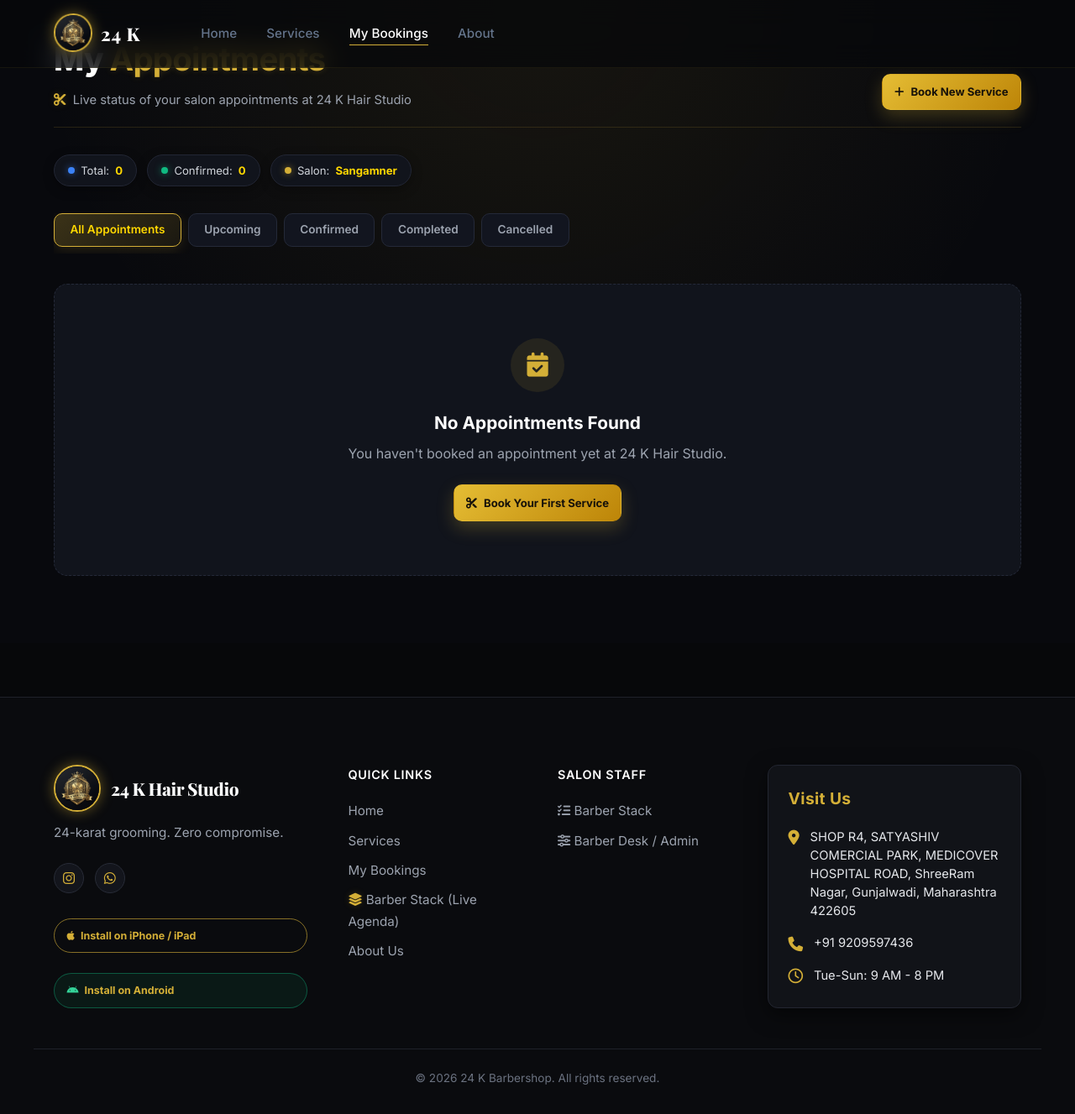
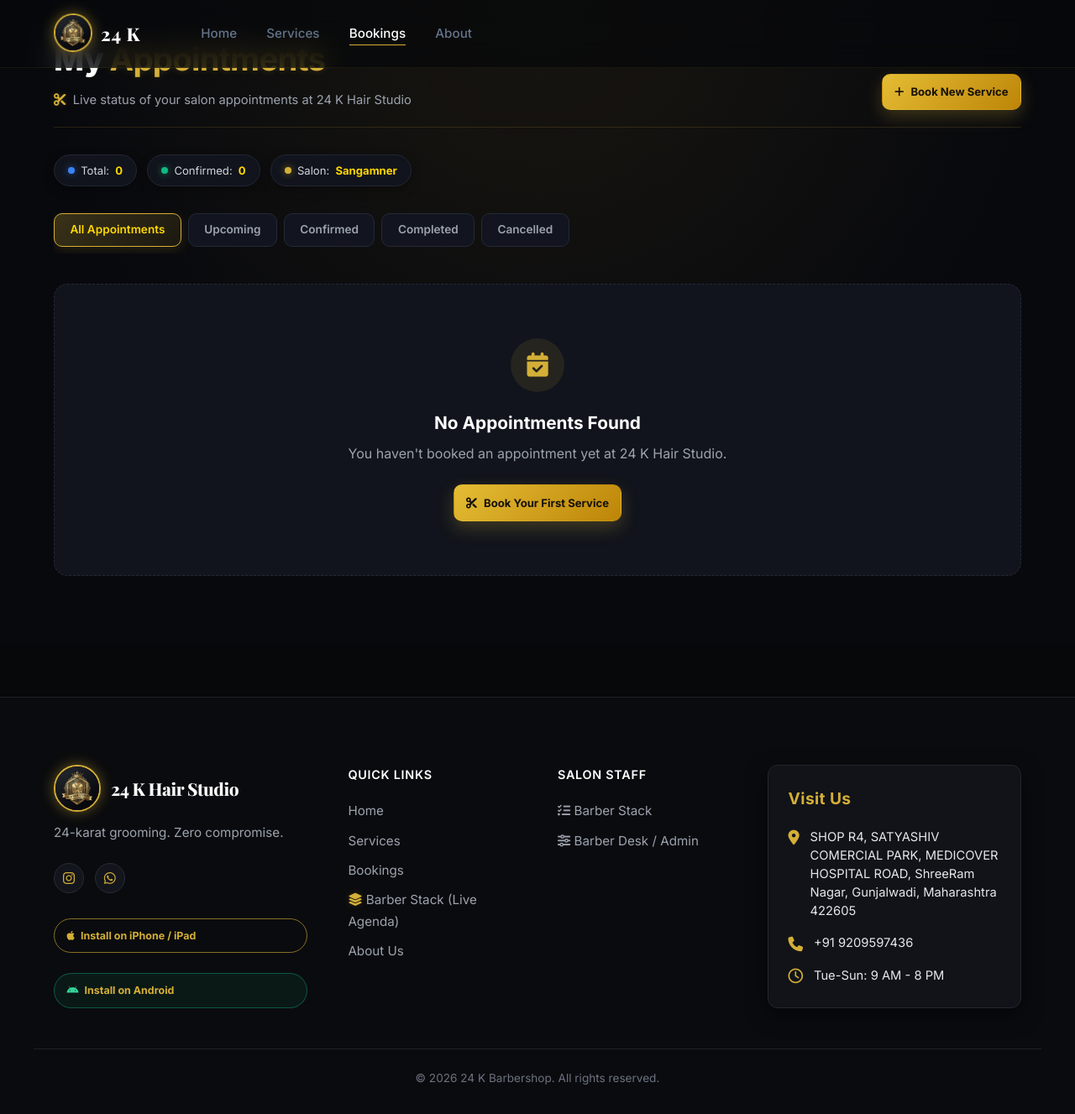
Before and after one commit to thepranit45/24K, a Django app: page /bookings/ in a window 1280 px wide. Shown: the whole page at 84% size. Run offline with Django 4.2, Linux system fonts and the light colour scheme; some web fonts are replaced.

Commit message:
Rename 'My Bookings' to 'Bookings' across desktop/mobile navigation, footer, profile and detail views

```diff
--- a/templates/base.html
+++ b/templates/base.html
@@ -48,7 +48,7 @@
     <ul class="nav-links" id="navLinks">
       <li><a href="{% url 'home' %}" class="nav-link {% if request.resolver_match.url_name == 'home' %}active{% endif %}">Home</a></li>
       <li><a href="{% url 'home' %}#services" class="nav-link">Services</a></li>
-      <li><a href="{% url 'booking_list' %}" class="nav-link {% if 'booking' in request.resolver_match.url_name %}active{% endif %}">My Bookings</a></li>
+      <li><a href="{% url 'booking_list' %}" class="nav-link {% if 'booking' in request.resolver_match.url_name %}active{% endif %}">Bookings</a></li>
       <li><a href="{% url 'about' %}" class="nav-link {% if request.resolver_match.url_name == 'about' %}active{% endif %}">About</a></li>
     </ul>
 
@@ -71,7 +71,7 @@
   <ul>
     <li><a href="{% url 'home' %}" class="{% if request.resolver_match.url_name == 'home' %}active{% endif %}"><i class="fa-solid fa-house"></i> Home</a></li>
     <li><a href="{% url 'home' %}#services"><i class="fa-solid fa-scissors"></i> Services</a></li>
-    <li><a href="{% url 'booking_list' %}" class="{% if 'booking' in request.resolver_match.url_name %}active{% endif %}"><i class="fa-solid fa-calendar-check"></i> My Bookings</a></li>
+    <li><a href="{% url 'booking_list' %}" class="{% if 'booking' in request.resolver_match.url_name %}active{% endif %}"><i class="fa-solid fa-calendar-check"></i> Bookings</a></li>
     <li><a href="{% url 'about' %}" class="{% if request.resolver_match.url_name == 'about' %}active{% endif %}"><i class="fa-solid fa-store"></i> About</a></li>
   </ul>
 </div>
@@ -133,7 +133,7 @@
       <ul>
         <li><a href="{% url 'home' %}">Home</a></li>
         <li><a href="{% url 'home' %}#services">Services</a></li>
-        <li><a href="{% url 'booking_list' %}">My Bookings</a></li>
+        <li><a href="{% url 'booking_list' %}">Bookings</a></li>
         <li><a href="{% url 'barber_agenda' %}" target="_blank"><i class="fa-solid fa-layer-group text-gold"></i> Barber Stack (Live Agenda)</a></li>
         <li><a href="{% url 'about' %}">About Us</a></li>
       </ul>
--- a/templates/bookings/confirm.html
+++ b/templates/bookings/confirm.html
@@ -414,7 +414,7 @@
             <button class="receipt-quick-action" id="printReceipt" type="button"><i class="fa-solid fa-print"></i><span><b>Print / PDF</b><small>Save Receipt</small></span></button>
           </div>
 
-          <nav class="receipt-actions" aria-label="Booking actions"><a class="receipt-action primary" href="{% url 'booking_list' %}"><i class="fa-solid fa-calendar-check"></i> My bookings</a><a class="receipt-action gold" href="{% url 'home' %}"><i class="fa-solid fa-house"></i> Home</a></nav>
+          <nav class="receipt-actions" aria-label="Booking actions"><a class="receipt-action primary" href="{% url 'booking_list' %}"><i class="fa-solid fa-calendar-check"></i> Bookings</a><a class="receipt-action gold" href="{% url 'home' %}"><i class="fa-solid fa-house"></i> Home</a></nav>
           <p class="receipt-footer">Thank you for choosing 24 K Hair Studio. See you soon!</p>
         </div>
       </article>
--- a/templates/bookings/detail.html
+++ b/templates/bookings/detail.html
@@ -8,7 +8,7 @@
 <div class="page-hero page-hero-sm">
   <div class="page-hero-overlay"></div>
   <div class="page-hero-content" data-animate="fade-up">
-    <a href="{% url 'booking_list' %}" class="back-link"><i class="fa-solid fa-arrow-left"></i> My Bookings</a>
+    <a href="{% url 'booking_list' %}" class="back-link"><i class="fa-solid fa-arrow-left"></i> Bookings</a>
     <h1 class="page-hero-title">Booking <span class="text-gold">Details</span></h1>
   </div>
 </div>
--- a/templates/bookings/list.html
+++ b/templates/bookings/list.html
@@ -1,12 +1,12 @@
 {% extends 'base.html' %}
 {% load static %}
 
-{% block title %}My Bookings | 24 K Hair Studio{% endblock %}
+{% block title %}Bookings | 24 K Hair Studio{% endblock %}
 
 {% block content %}
 <style>
 /* ─────────────────────────────────────────────────────────────
-   BARBER STACK STYLE — MY BOOKINGS LUXURY UI
+   BARBER STACK STYLE — BOOKINGS LUXURY UI
 ───────────────────────────────────────────────────────────── */
 .stack-bookings-bg {
   min-height: 80vh;
--- a/templates/users/profile.html
+++ b/templates/users/profile.html
@@ -39,7 +39,7 @@
         </div>
 
         <a href="{% url 'booking_list' %}" class="btn-gold profile-bookings-btn">
-          <i class="fa-solid fa-calendar-check"></i> My Bookings
+          <i class="fa-solid fa-calendar-check"></i> Bookings
         </a>
       </div>
 
```
